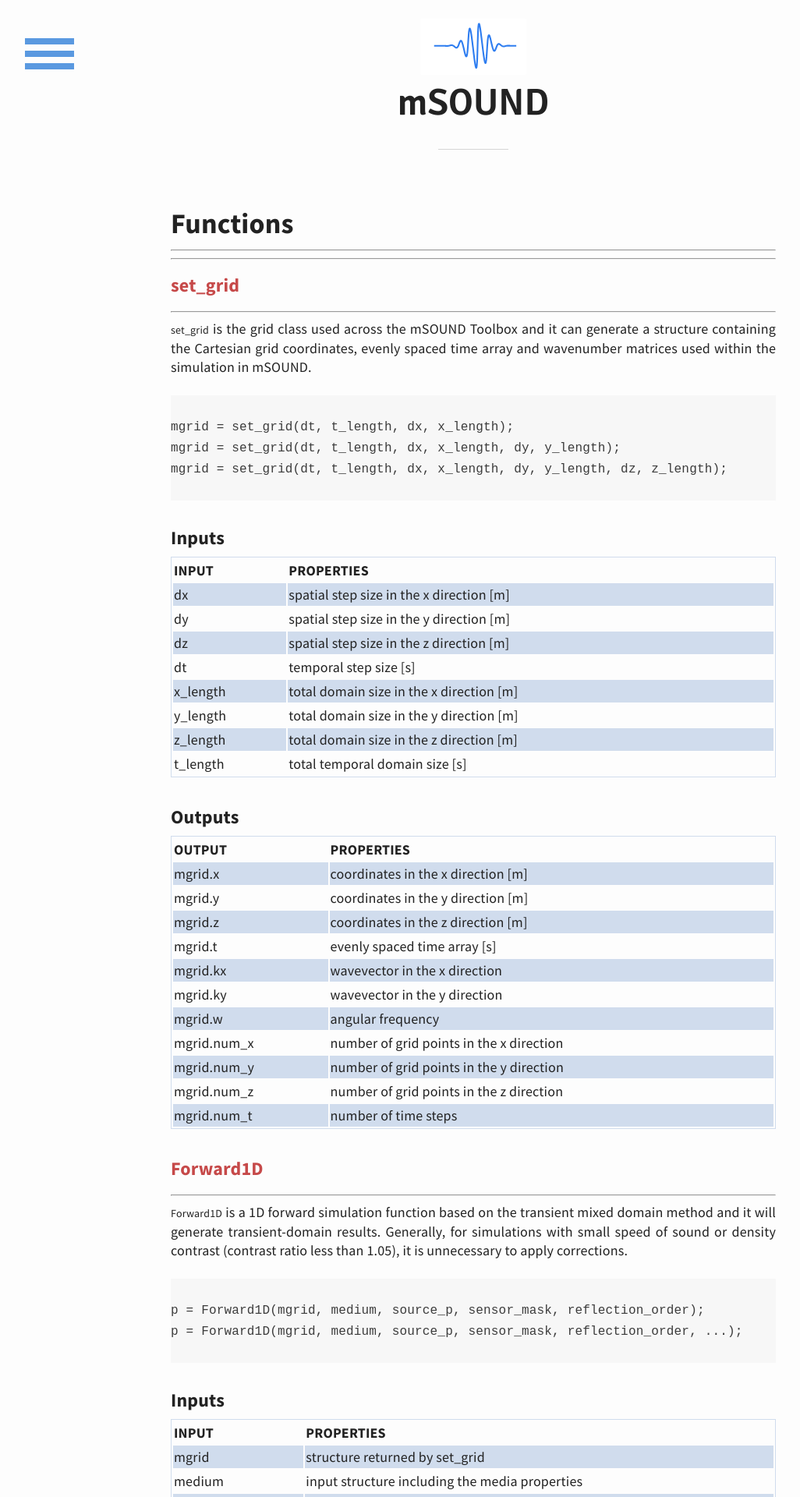
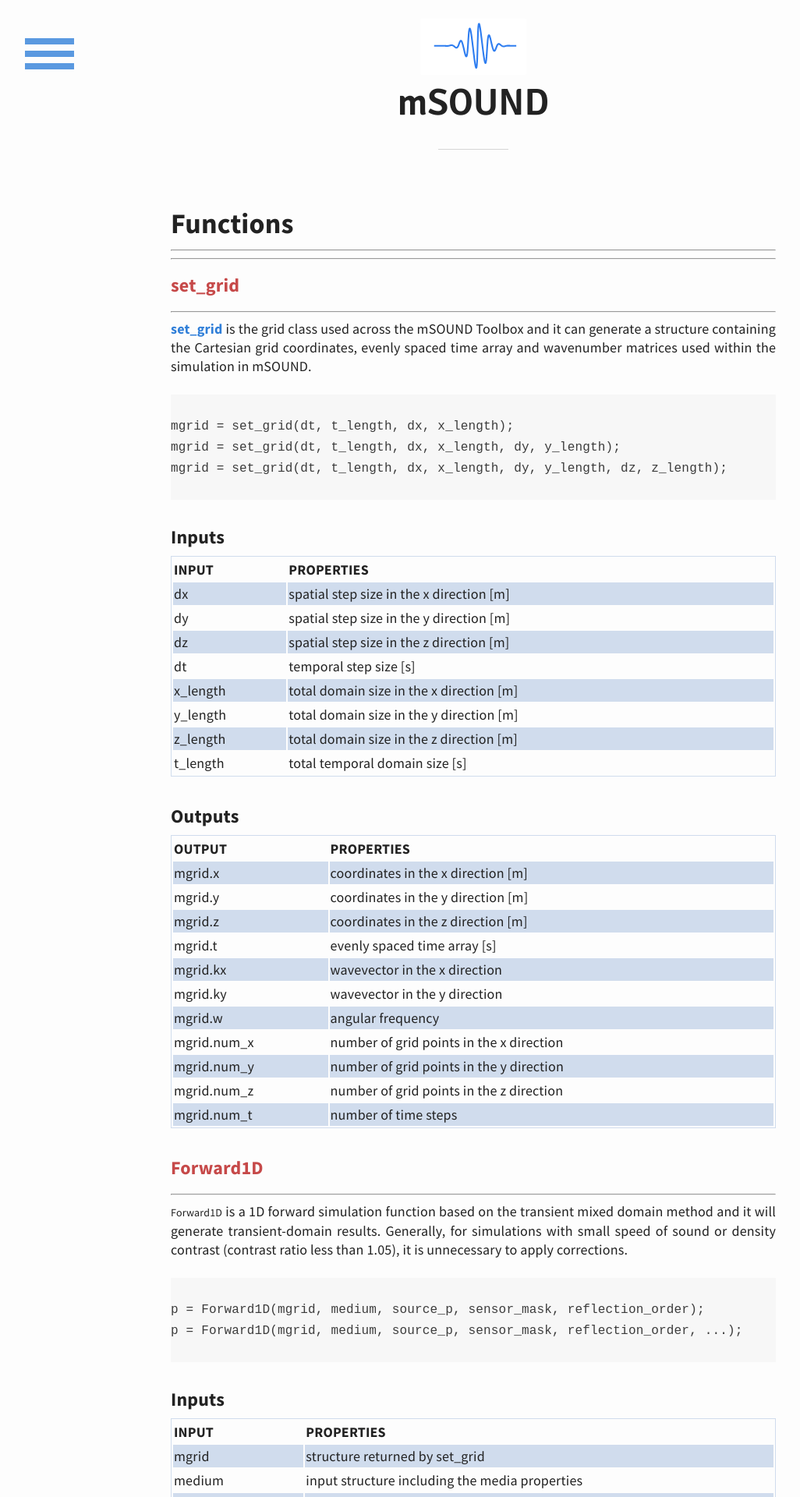
Before and after one commit to m-SOUND/mSOUND, a Jekyll site: the page built from function.html, in a window 1280 px wide. Shown: the top 1920 px of the page at 78% size, without its empty margins (33-1059 px from the left). Built offline with Jekyll 4.4.1, drawn with Linux system fonts in a browser that asks for light colours.

Commit message:
Update function.html

```diff
--- a/function.html
+++ b/function.html
@@ -8,10 +8,10 @@
 
 <a id="set_grid"></a>
 
-<h3 style="color: #c64949;"> set_grid </h3>
+<h3 style="color: #c64949;">set_grid </h3>
 <hr>
 <p>
-<span style="color: lighten($text-color, 10%);font-size: 14px;">set_grid</span>
+<a href="/mSOUND/function.html#Forward2D_fund">set_grid</a>
  is the grid class used across the mSOUND Toolbox and it can generate a structure containing the Cartesian grid coordinates,
 evenly spaced time array and wavenumber matrices used within the simulation in mSOUND.
 
@@ -285,8 +285,8 @@
  for simulations with small speed of sound or density contrast (contrast ratio less than 1.05),
  it is unnecessary to apply corrections. The spatial aliasing error can be reduced by increasing the computational domain or applying
  absorption layer to the computational domain. To apply absoprtion layer to the computational domain, two parameters
- <span style="color: lighten($text-color, 10%);font-size: 16px; font-weight: bold;">medium.absorp_gamma</span> and
- <span style="color: lighten($text-color, 10%);font-size: 16px; font-weight: bold;">medium.absorp_alpha</span>
+ <span style="color: lighten($text-color, 10%);font-size: 14px;">medium.absorp_gamma</span> and
+ <span style="color: lighten($text-color, 10%);font-size: 14px;">medium.absorp_alpha</span>
  must be provided. Setting up a larger
  <span style="color: lighten($text-color, 10%);font-size: 14px;">medium.absorp_gamma</span>
  or smaller <span style="color: lighten($text-color, 10%);font-size: 14px;">medium.absorp_alpha</span>
@@ -352,8 +352,8 @@
  for simulations with small speed of sound or density contrast (contrast ratio less than 1.05),
  it is unnecessary to apply corrections. The spatial aliasing error can be reduced by increasing the computational domain or applying
  absorption layer to the computational domain. To apply absoprtion layer to the computational domain, two parameters
- <span style="color: lighten($text-color, 10%);font-size: 16px; font-weight: bold;">medium.absorp_gamma</span> and
- <span style="color: lighten($text-color, 10%);font-size: 16px; font-weight: bold;">medium.absorp_alpha</span>
+ <span style="color: lighten($text-color, 10%);font-size: 14px;">medium.absorp_gamma</span> and
+ <span style="color: lighten($text-color, 10%);font-size: 14px;">medium.absorp_alpha</span>
  must be provided. Setting up a larger
  <span style="color: lighten($text-color, 10%);font-size: 14px;">medium.absorp_gamma</span>
  or smaller <span style="color: lighten($text-color, 10%);font-size: 14px;">medium.absorp_alpha</span>
```
